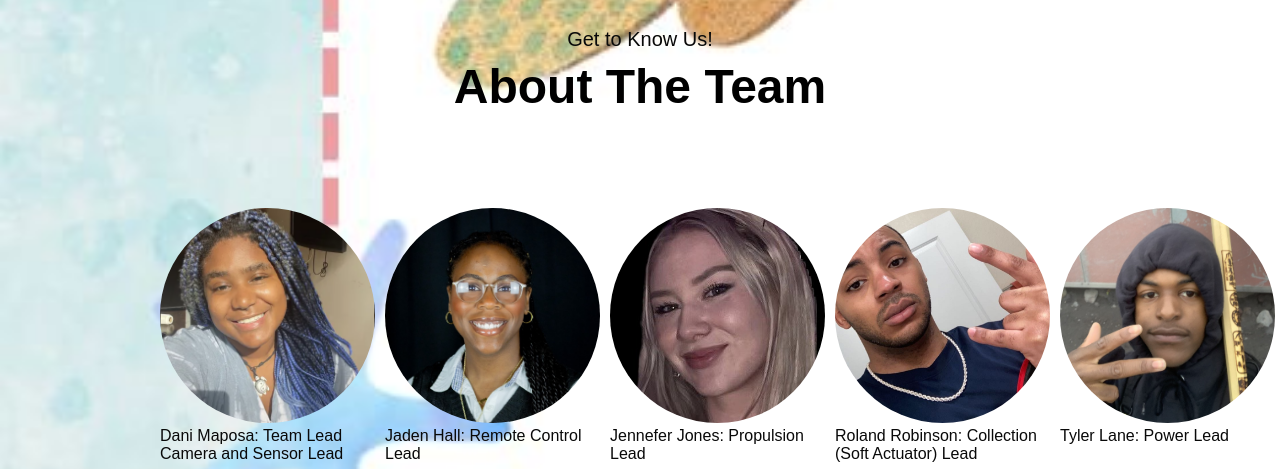
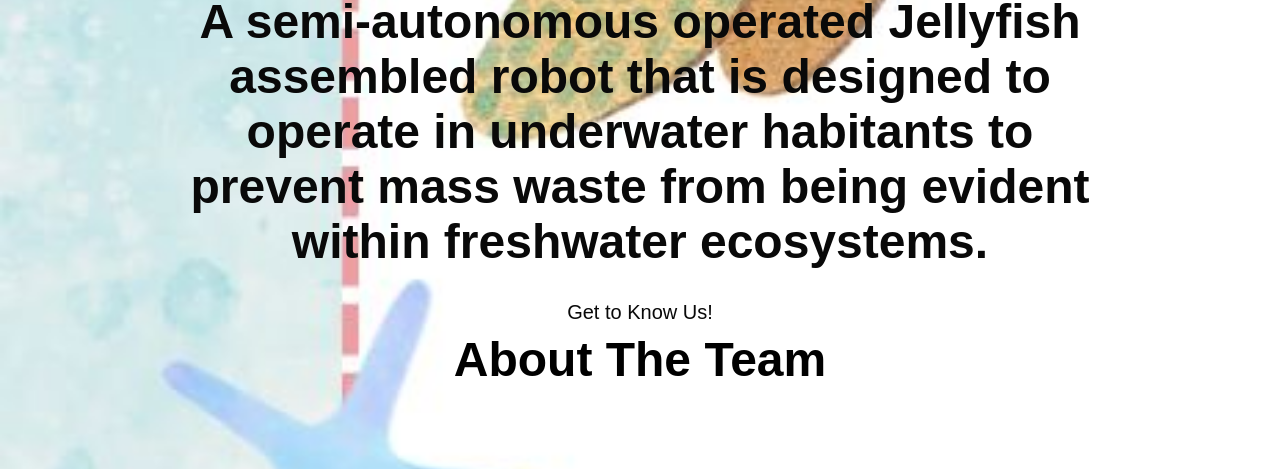
Before and after one commit to jadenhall4/JellBOT, a plain HTML site: page index.html in a window 1280 px wide. Shown: the part 780-1249 px from the top of the page. Drawn offline with Linux system fonts and the light colour scheme; a web font is replaced by a local one.

Commit message:
COMMIT_StatementAdded

```diff
--- a/index.html
+++ b/index.html
@@ -40,6 +40,7 @@
     <div class="section__text">
       <header class="title1"> Team Romeo Presents</p>
       <img src="./assets/JellyBOT_logo.png" alt="JellyBOT logo"/>
+      <p class="description">A semi-autonomous operated Jellyfish assembled robot that is designed to operate in underwater habitants to prevent mass waste from being evident within freshwater ecosystems.</p>
       </div>
     </div>
   </section>
```
